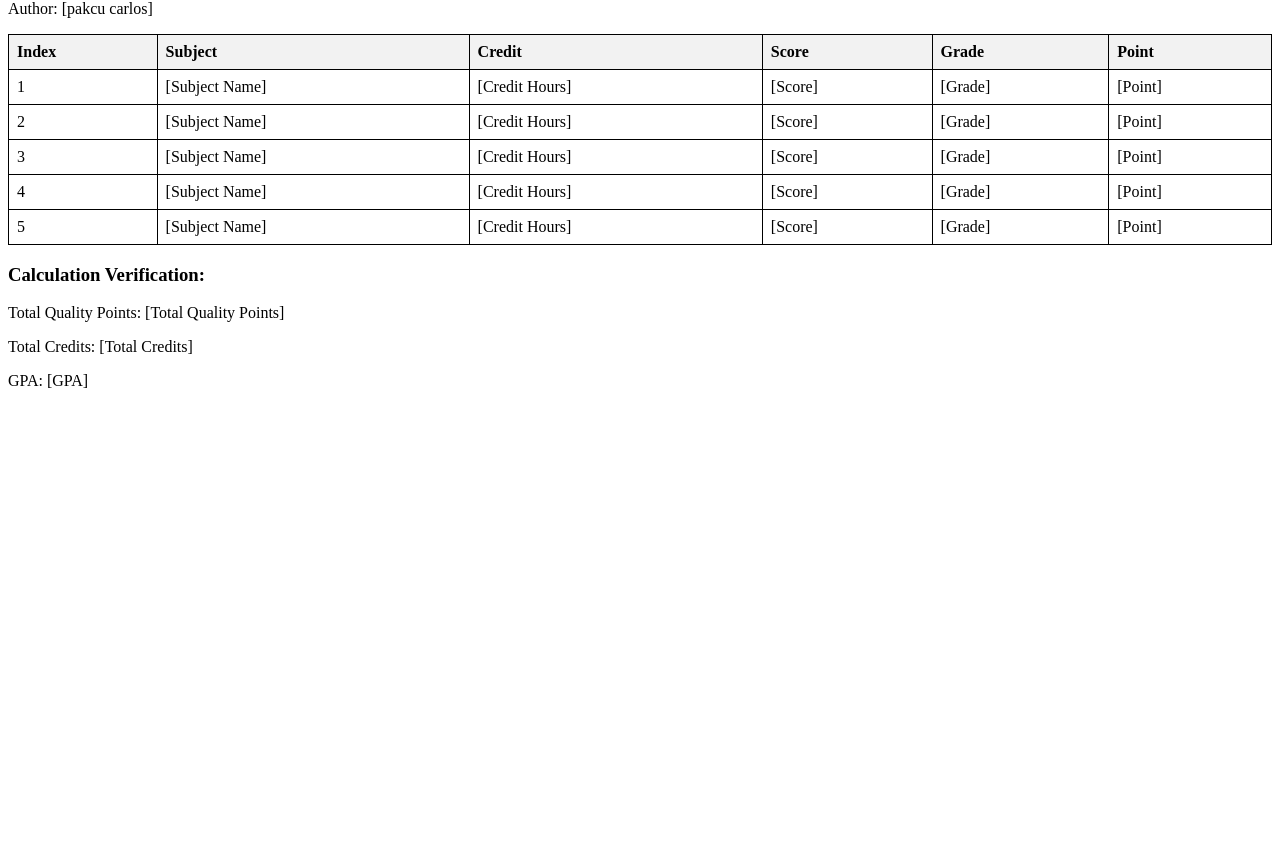
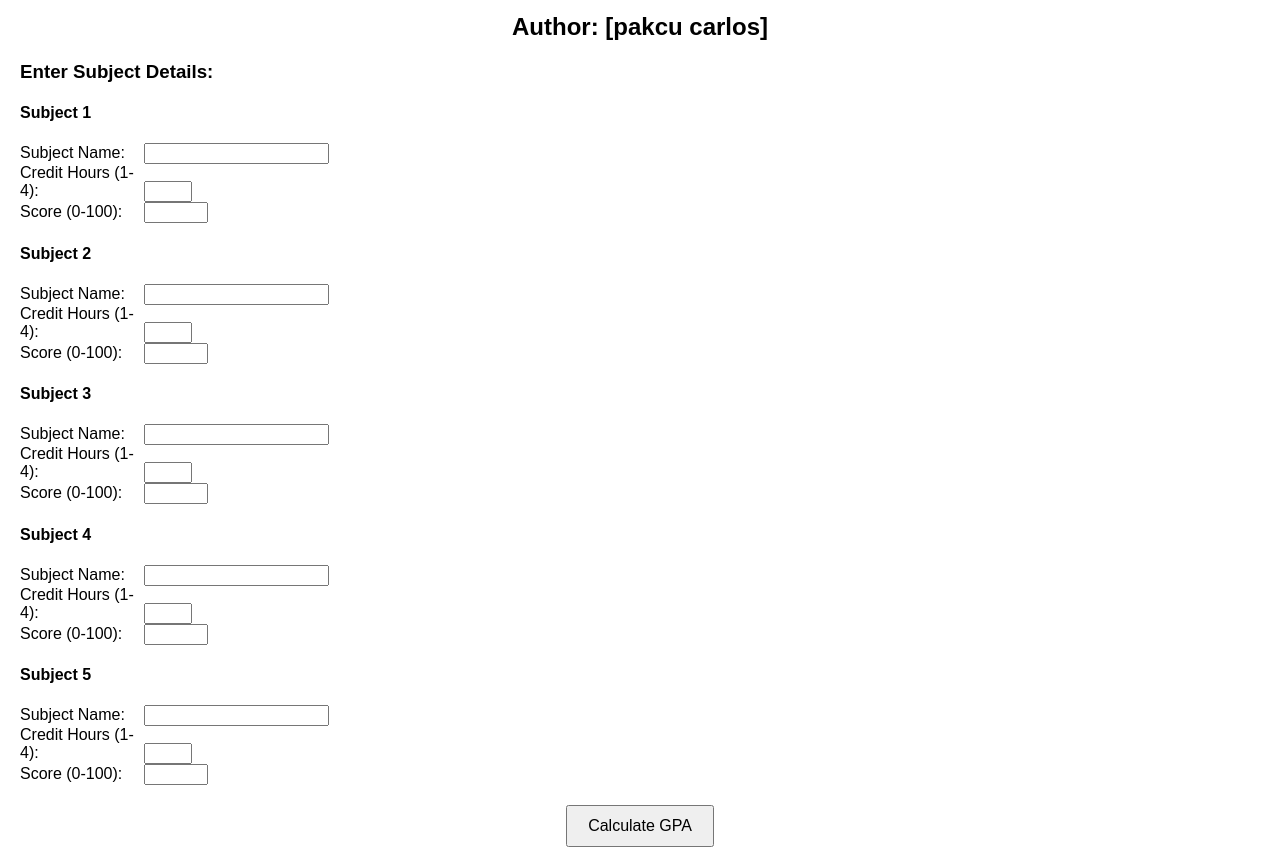
Before and after one commit to pakcu-123/coding-calculator-gpa, a plain HTML site: page index.html in a window 1280 px wide. Shown: the part 67-934 px from the top of the page. Before the commit the page ends 800 px from the top, so only its background shows below. Drawn offline with Linux system fonts and the light colour scheme.

Commit message:
Update index.html

```diff
--- a/index.html
+++ b/index.html
@@ -5,26 +5,58 @@
     <meta name="viewport" content="width=device-width, initial-scale=1.0">
     <title>GPA Calculator</title>
     <style>
+        body {
+            font-family: Arial, sans-serif;
+            margin: 20px;
+        }
+        h1, h2 {
+            text-align: center;
+        }
         table {
             width: 100%;
             border-collapse: collapse;
+            margin: 20px 0;
         }
         table, th, td {
             border: 1px solid black;
         }
         th, td {
+            text-align: center;
             padding: 8px;
-            text-align: left;
         }
         th {
             background-color: #f2f2f2;
         }
+        .input-group {
+            margin: 10px 0;
+        }
+        .input-group label {
+            display: inline-block;
+            width: 120px;
+        }
+        button {
+            display: block;
+            margin: 20px auto;
+            padding: 10px 20px;
+            font-size: 16px;
+        }
     </style>
 </head>
 <body>
-    <h2>GPA Calculator</h2>
-    <p>Author: [pakcu carlos]</p>
+    <h1>GPA Calculator</h1>
+    <h2>Author: [pakcu carlos]</h2>
+    <div id="form-section">
+        <h3>Enter Subject Details:</h3>
+        <div id="subject-forms">
+            <!-- Subject forms will be dynamically added here -->
+        </div>
+        <button onclick="calculateGPA()">Calculate GPA</button>
+    </div>
+    <div id="result-section" style="display:none;">
+        <h3>Calculation Results:</h3>
+        <p id="gpa-summary"></p>
         <table>
+            <thead>
                 <tr>
                     <th>Index</th>
                     <th>Subject</th>
@@ -33,50 +65,120 @@
                     <th>Grade</th>
                     <th>Point</th>
                 </tr>
-        <tr>
-            <td>1</td>
-            <td>[Subject Name]</td>
-            <td>[Credit Hours]</td>
-            <td>[Score]</td>
-            <td>[Grade]</td>
-            <td>[Point]</td>
-        </tr>
-        <tr>
-            <td>2</td>
-            <td>[Subject Name]</td>
-            <td>[Credit Hours]</td>
-            <td>[Score]</td>
-            <td>[Grade]</td>
-            <td>[Point]</td>
-        </tr>
-        <tr>
-            <td>3</td>
-            <td>[Subject Name]</td>
-            <td>[Credit Hours]</td>
-            <td>[Score]</td>
-            <td>[Grade]</td>
-            <td>[Point]</td>
-        </tr>
-        <tr>
-            <td>4</td>
-            <td>[Subject Name]</td>
-            <td>[Credit Hours]</td>
-            <td>[Score]</td>
-            <td>[Grade]</td>
-            <td>[Point]</td>
-        </tr>
-        <tr>
-            <td>5</td>
-            <td>[Subject Name]</td>
-            <td>[Credit Hours]</td>
-            <td>[Score]</td>
-            <td>[Grade]</td>
-            <td>[Point]</td>
-        </tr>
+            </thead>
+            <tbody id="results-table">
+                <!-- Results will be dynamically populated here -->
+            </tbody>
         </table>
-    <h3>Calculation Verification:</h3>
-    <p>Total Quality Points: [Total Quality Points]</p>
-    <p>Total Credits: [Total Credits]</p>
-    <p>GPA: [GPA]</p>
+    </div>
+
+    <script>
+        const SIZE = 5; // Fixed number of subjects
+        const subjectForms = document.getElementById("subject-forms");
+
+        // Dynamically generate form inputs for each subject
+        for (let i = 0; i < SIZE; i++) {
+            const formGroup = document.createElement("div");
+            formGroup.className = "input-group";
+            formGroup.innerHTML = `
+                <h4>Subject ${i + 1}</h4>
+                <label>Subject Name:</label>
+                <input type="text" id="subject-${i}" required><br>
+                <label>Credit Hours (1-4):</label>
+                <input type="number" id="credit-${i}" min="1" max="4" required><br>
+                <label>Score (0-100):</label>
+                <input type="number" id="score-${i}" min="0" max="100" required><br>
+            `;
+            subjectForms.appendChild(formGroup);
+        }
+
+        function calculateGPA() {
+            const subjects = [];
+            const credits = [];
+            const scores = [];
+            const grades = [];
+            const points = [];
+
+            for (let i = 0; i < SIZE; i++) {
+                const subject = document.getElementById(`subject-${i}`).value;
+                const credit = parseInt(document.getElementById(`credit-${i}`).value);
+                const score = parseFloat(document.getElementById(`score-${i}`).value);
+
+                if (!subject || isNaN(credit) || isNaN(score)) {
+                    alert("Please fill out all fields correctly.");
+                    return;
+                }
+
+                subjects.push(subject);
+                credits.push(credit);
+                scores.push(score);
+
+                if (score >= 80) {
+                    grades.push("A");
+                    points.push(4.0);
+                } else if (score >= 75) {
+                    grades.push("A-");
+                    points.push(3.7);
+                } else if (score >= 70) {
+                    grades.push("B+");
+                    points.push(3.3);
+                } else if (score >= 65) {
+                    grades.push("B");
+                    points.push(3.0);
+                } else if (score >= 60) {
+                    grades.push("B-");
+                    points.push(2.7);
+                } else if (score >= 55) {
+                    grades.push("C+");
+                    points.push(2.3);
+                } else if (score >= 50) {
+                    grades.push("C");
+                    points.push(2.0);
+                } else if (score >= 45) {
+                    grades.push("C-");
+                    points.push(1.7);
+                } else if (score >= 40) {
+                    grades.push("D");
+                    points.push(1.0);
+                } else {
+                    grades.push("F");
+                    points.push(0.0);
+                }
+            }
+
+            // Calculate GPA
+            let totalQualityPoints = 0;
+            let totalCredits = 0;
+
+            for (let i = 0; i < SIZE; i++) {
+                totalQualityPoints += points[i] * credits[i];
+                totalCredits += credits[i];
+            }
+
+            const gpa = totalQualityPoints / totalCredits;
+
+            // Display results
+            document.getElementById("form-section").style.display = "none";
+            const resultSection = document.getElementById("result-section");
+            resultSection.style.display = "block";
+            document.getElementById("gpa-summary").innerText = `Total Quality Points: ${totalQualityPoints.toFixed(2)}, Total Credits: ${totalCredits}, GPA: ${gpa.toFixed(2)}`;
+
+            const resultsTable = document.getElementById("results-table");
+            resultsTable.innerHTML = "";
+
+            for (let i = 0; i < SIZE; i++) {
+                const row = document.createElement("tr");
+                row.innerHTML = `
+                    <td>${i + 1}</td>
+                    <td>${subjects[i]}</td>
+                    <td>${credits[i]}</td>
+                    <td>${scores[i].toFixed(2)}</td>
+                    <td>${grades[i]}</td>
+                    <td>${points[i].toFixed(2)}</td>
+                `;
+                resultsTable.appendChild(row);
+            }
+        }
+    </script>
 </body>
 </html>
```
Lines whose indentation alone changed are shown as unchanged.
